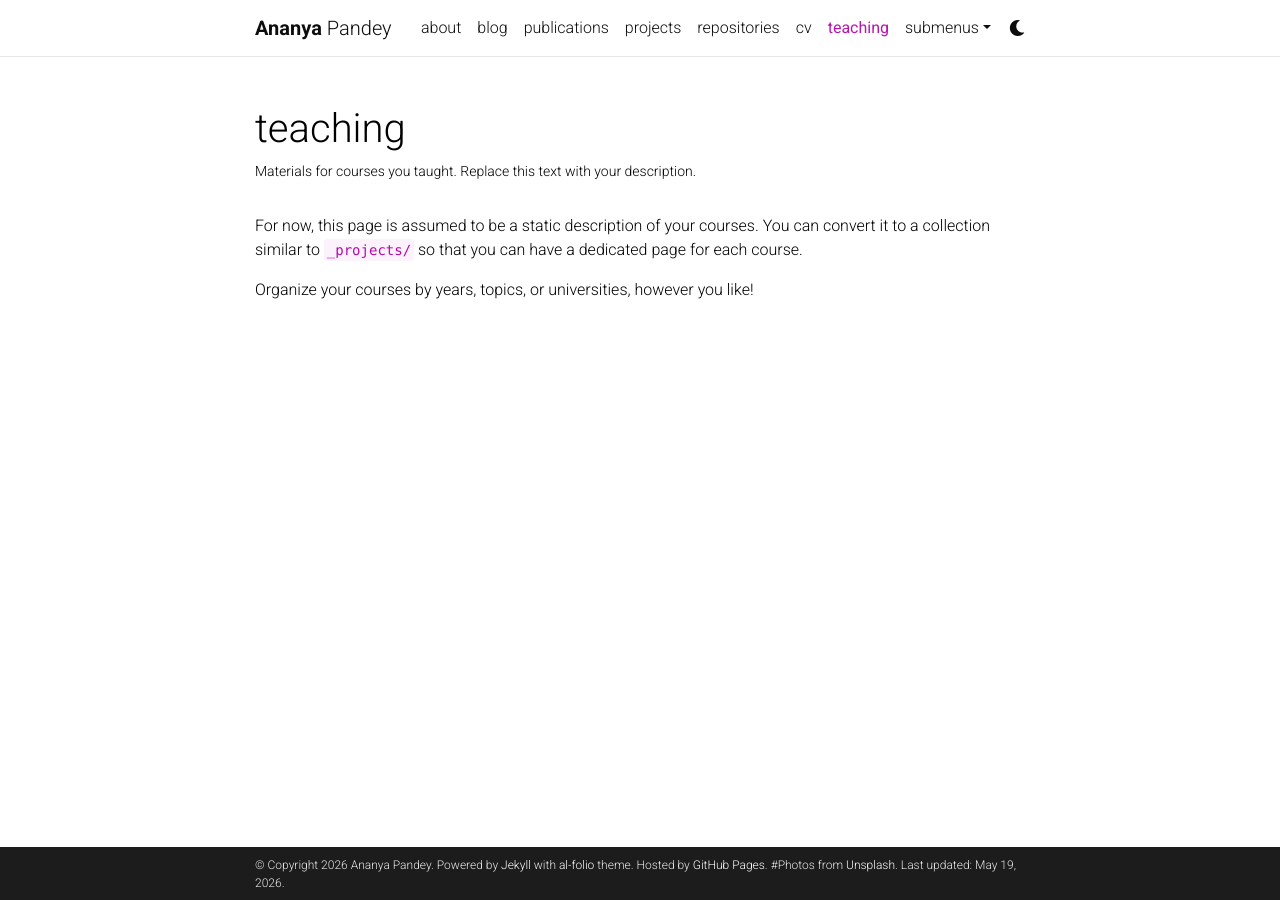
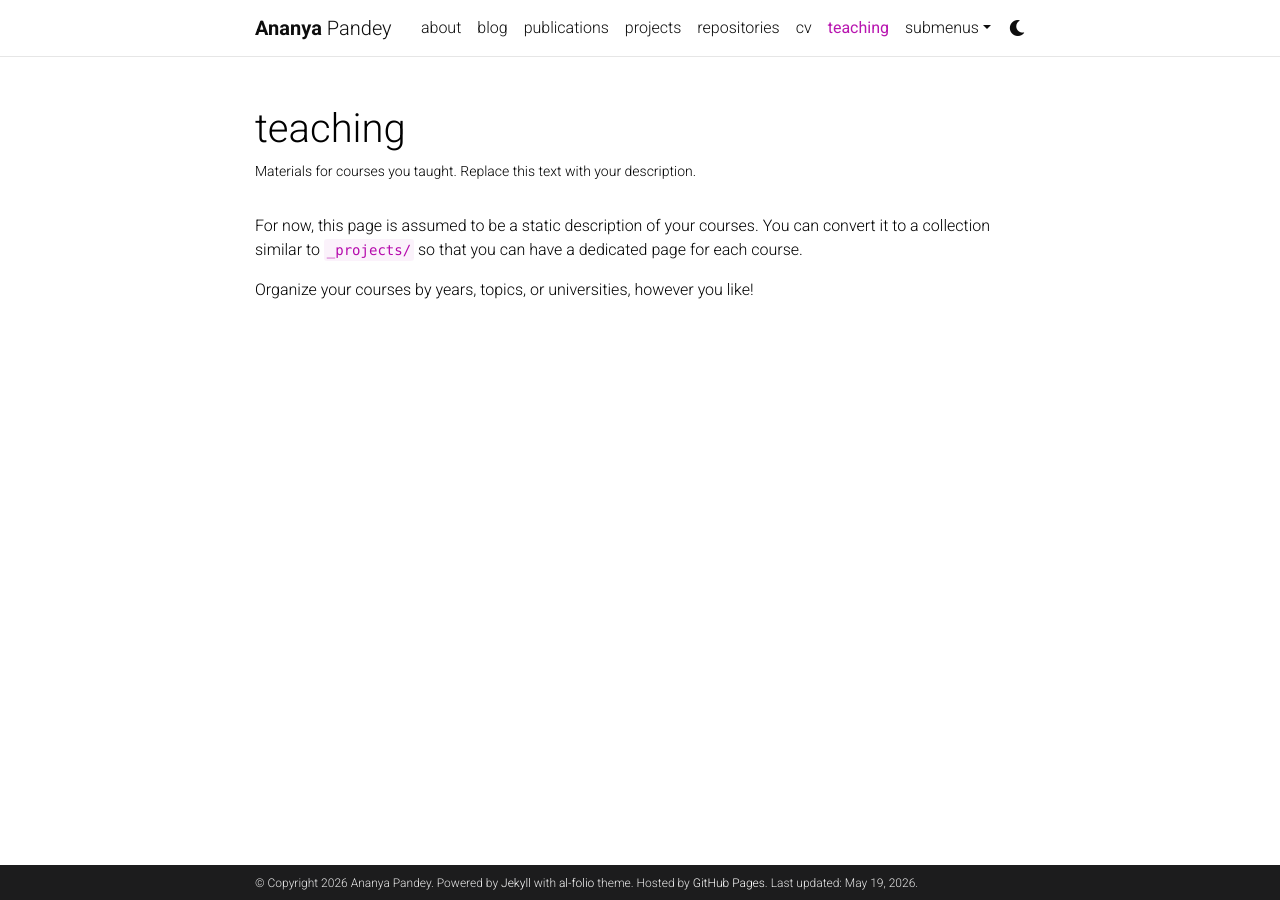
Before and after one commit to AnanyaGeo/ananyageo.github.io, a Jekyll site: the page built from _pages/teaching.md, in a window 1280 px wide. Built offline with Jekyll 4.4.1, drawn with Linux system fonts in a browser that asks for light colours; full-size pictures stand in for the smaller copies a plugin makes; comment, search, counter and statistics services are not loaded; a style sheet for code colours, icons or effects is not loaded.

```diff
--- a/_config.yml
+++ b/_config.yml
@@ -11,7 +11,7 @@ description: > # the ">" symbol means to ignore newlines until "footer_text:"
 footer_text: >
   Powered by <a href="https://jekyllrb.com/" target="_blank">Jekyll</a> with <a href="https://github.com/alshedivat/al-folio">al-folio</a> theme.
   Hosted by <a href="https://pages.github.com/" target="_blank">GitHub Pages</a>.
-  #Photos from <a href="https://unsplash.com" target="_blank">Unsplash</a>.
+
 keywords: jekyll, jekyll-theme, academic-website, portfolio-website  # add your own keywords or leave empty
 
 lang: en # the language of your site (for example: en, fr, cn, ru, etc.)
@@ -103,7 +103,7 @@ youtube_id: # your youtube channel id (youtube.com/@<youtube_id>)
 discord_id: # your discord id (18-digit unique numerical identifier)
 
 contact_note: >
-  You can even add a little note about which of these is the best way to reach you.
+  # You can even add a little note about which of these is the best way to reach you.
 
 # -----------------------------------------------------------------------------
 # Analytics and search engine verification
```
